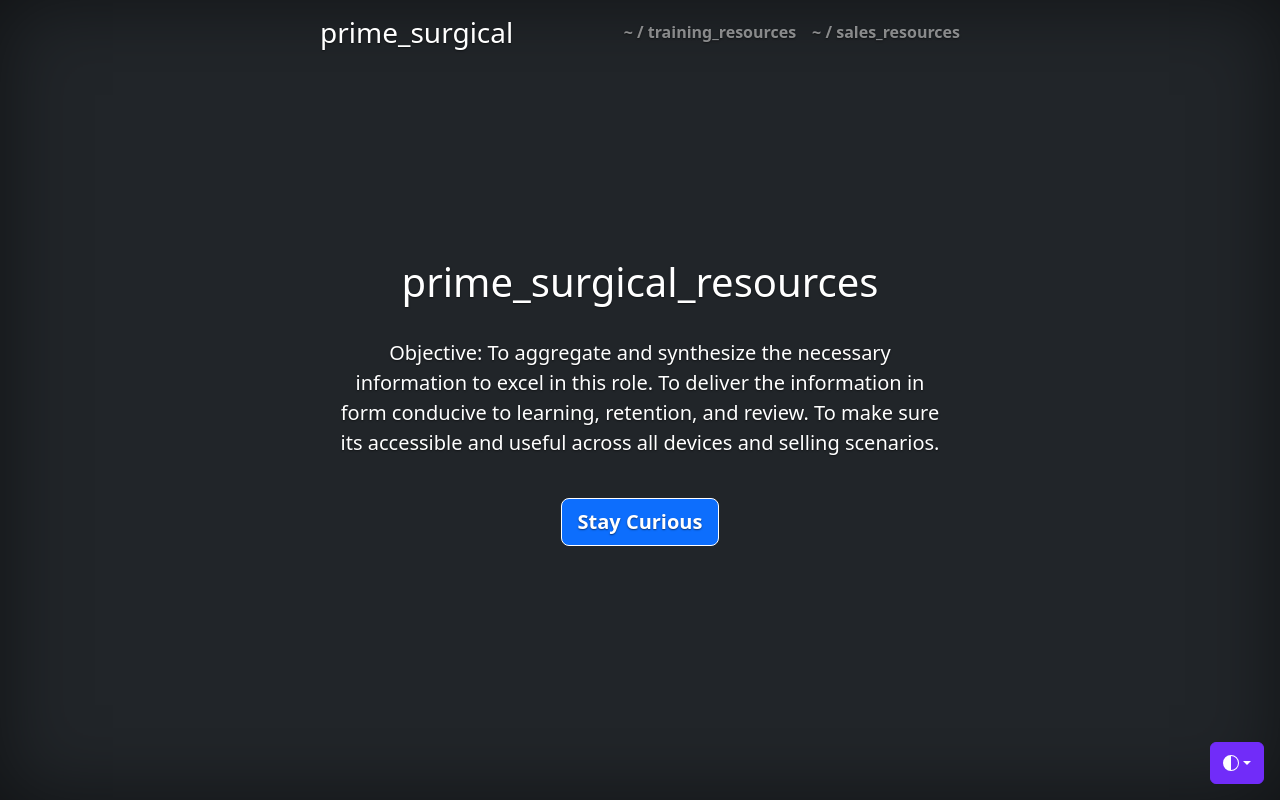
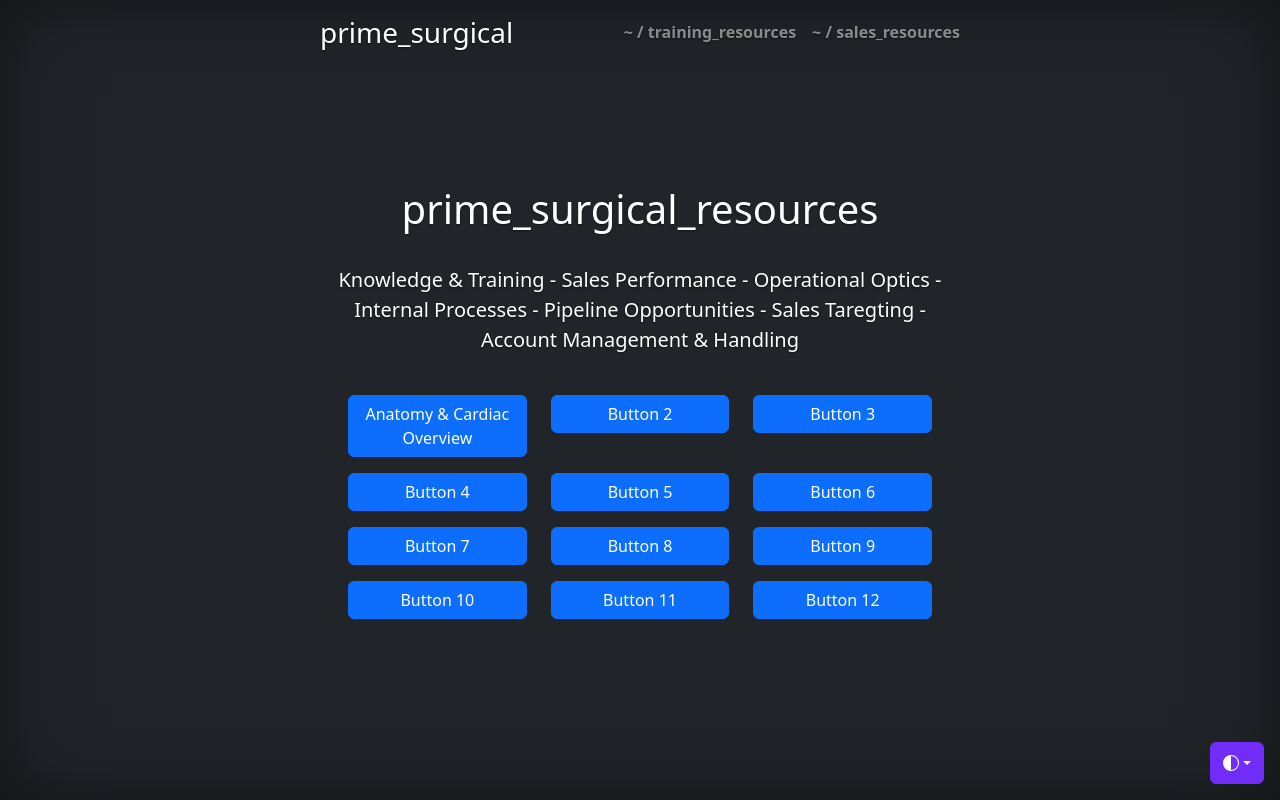
Before and after one commit to 0xalphaprime/primesurgicalusa, a Django app: page / in a window 1280 px wide. Run offline with Django 4.2, Linux system fonts and the light colour scheme; some libraries are stand-ins or nearby versions.

Commit message:
button matrix

```diff
--- a/prime_surgical_usa/templates/index.html
+++ b/prime_surgical_usa/templates/index.html
@@ -219,16 +219,59 @@
       <main class="px-3">
         <h1 class="pb-4">prime_surgical_resources</h1>
         <p class="lead pb-4">
-          Objective: To aggregate and synthesize the necessary information to
-          excel in this role. To deliver the information in form conducive to
-          learning, retention, and review. To make sure its accessible and
-          useful across all devices and selling scenarios.
+          Knowledge & Training - Sales Performance - Operational Optics -
+          Internal Processes - Pipeline Opportunities - Sales Taregting -
+          Account Management & Handling
         </p>
-        <p class="lead">
-          <a href="" class="btn btn-lg btn-primary fw-bold border-white"
-            >Stay Curious</a
-          >
-        </p>
+        <!-- Matrix of buttons -->
+        <div class="container">
+          <div class="row mb-3">
+            <div class="col">
+              <button class="btn btn-primary w-100">
+                Anatomy & Cardiac Overview
+              </button>
+            </div>
+            <div class="col">
+              <button class="btn btn-primary w-100">Button 2</button>
+            </div>
+            <div class="col">
+              <button class="btn btn-primary w-100">Button 3</button>
+            </div>
+          </div>
+          <div class="row mb-3">
+            <div class="col">
+              <button class="btn btn-primary w-100">Button 4</button>
+            </div>
+            <div class="col">
+              <button class="btn btn-primary w-100">Button 5</button>
+            </div>
+            <div class="col">
+              <button class="btn btn-primary w-100">Button 6</button>
+            </div>
+          </div>
+          <div class="row mb-3">
+            <div class="col">
+              <button class="btn btn-primary w-100">Button 7</button>
+            </div>
+            <div class="col">
+              <button class="btn btn-primary w-100">Button 8</button>
+            </div>
+            <div class="col">
+              <button class="btn btn-primary w-100">Button 9</button>
+            </div>
+          </div>
+          <div class="row mb-3">
+            <div class="col">
+              <button class="btn btn-primary w-100">Button 10</button>
+            </div>
+            <div class="col">
+              <button class="btn btn-primary w-100">Button 11</button>
+            </div>
+            <div class="col">
+              <button class="btn btn-primary w-100">Button 12</button>
+            </div>
+          </div>
+        </div>
       </main>
 
       <footer class="mt-auto text-white-50">
```
